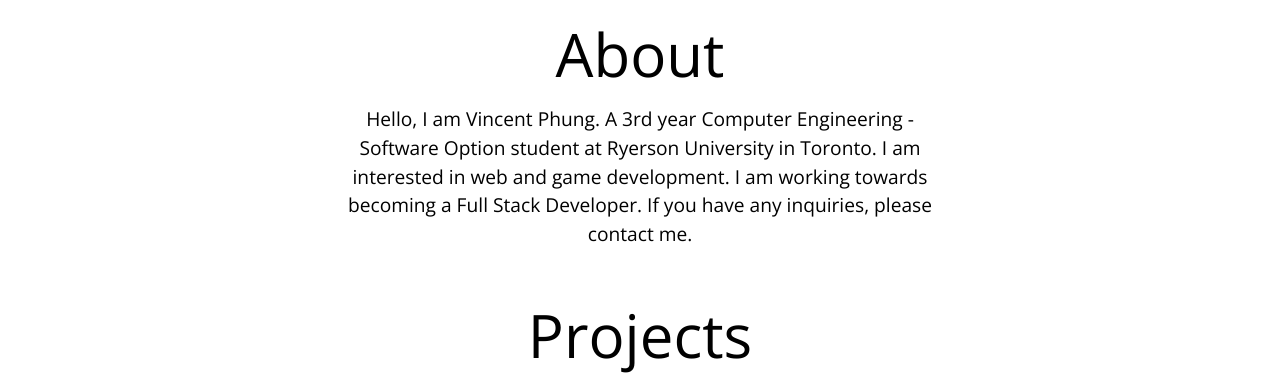
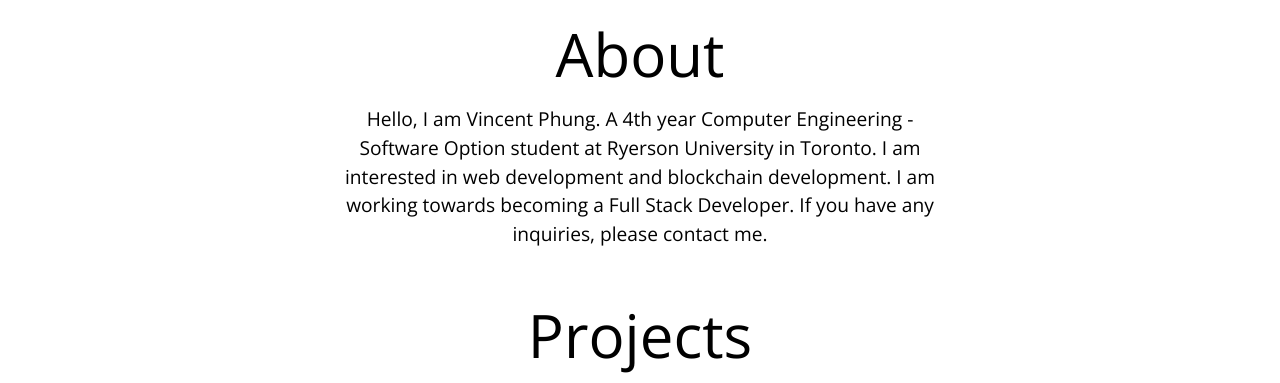
Before and after one commit to VincentP05/Portfolio, a plain HTML site: page index.html in a window 1280 px wide. Shown: the part 802-1185 px from the top of the page. Drawn offline with nearby package versions, Linux system fonts and the light colour scheme.

Commit message:
Updated Bio

```diff
--- a/index.html
+++ b/index.html
@@ -67,9 +67,9 @@
         <h1>About</h1>
         <!--Profile Picture will go here-->
         <p>
-          Hello, I am Vincent Phung. A 3rd year Computer Engineering - Software
+          Hello, I am Vincent Phung. A 4th year Computer Engineering - Software
           Option student at Ryerson University in Toronto. I am interested in
-          web and game development. I am working towards becoming a Full Stack
+          web development and blockchain development. I am working towards becoming a Full Stack
           Developer. If you have any inquiries, please contact me.
         </p>
       </section>
```
